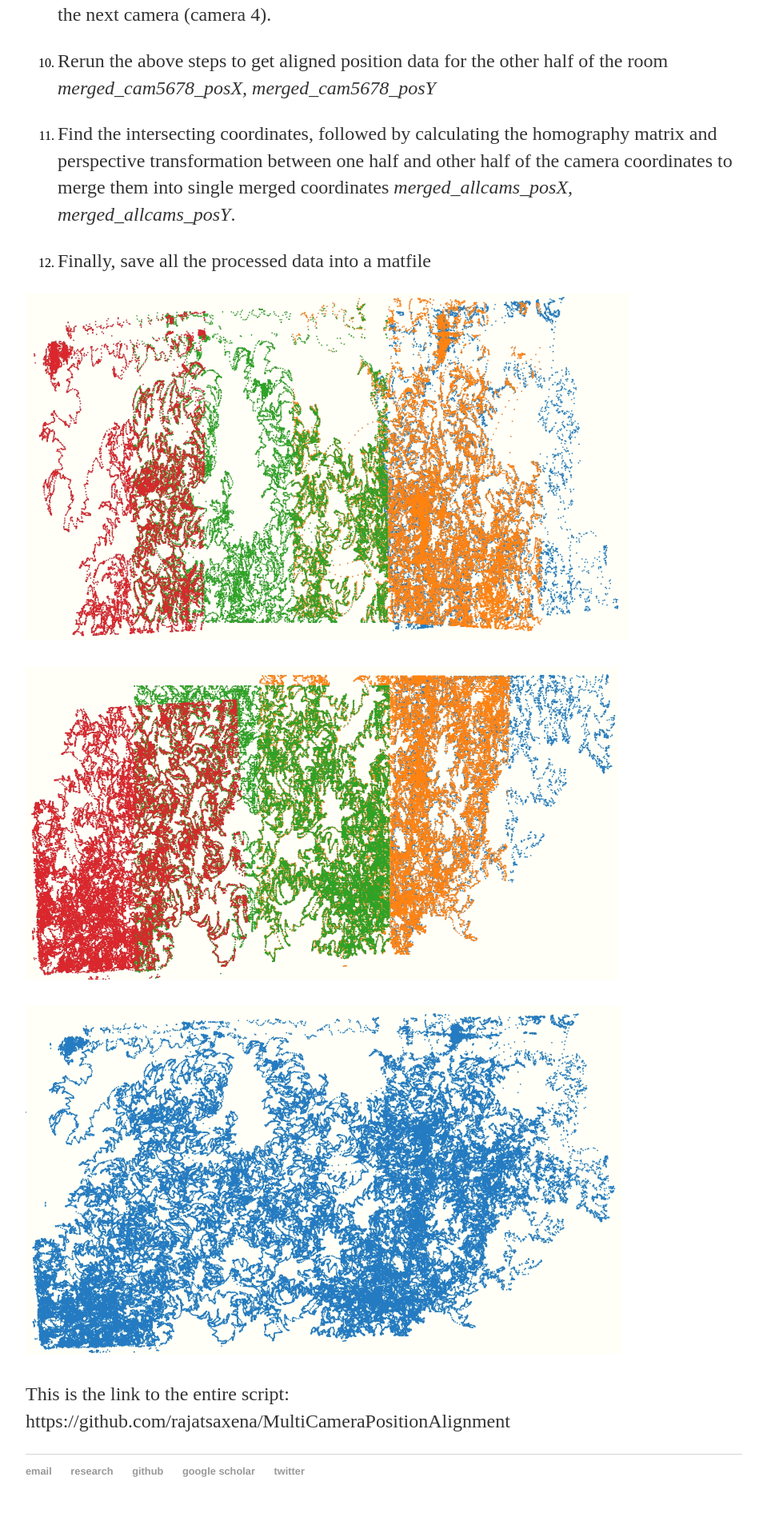
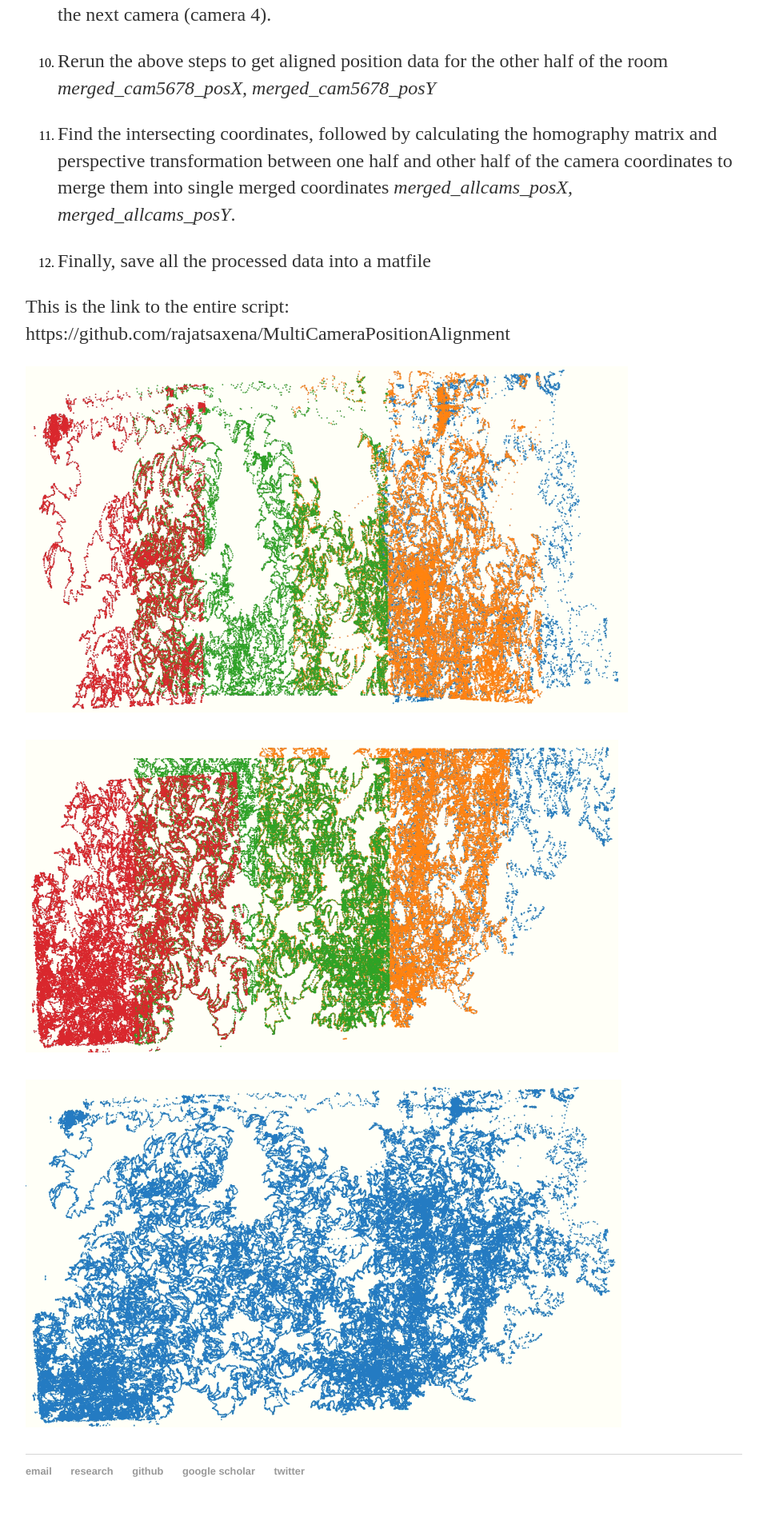
Before and after one commit to rajatsaxena/rajatsaxena.github.io, a Jekyll site: the page built from _posts/2019-07-26-Position-Data-Alignment-Multiple-Cameras.md, in a window 1280 px wide. Shown: the part 2181-4088 px from the top of the page at 80% size, without its empty margins (160-1119 px from the left). Built offline with Jekyll 4.4.1, drawn with Linux system fonts in a browser that asks for light colours; comment, search, counter and statistics services are not loaded.

Commit message:
Update 2019-07-26-Position-Data-Alignment-Multiple-Cameras.md

```diff
--- a/_posts/2019-07-26-Position-Data-Alignment-Multiple-Cameras.md
+++ b/_posts/2019-07-26-Position-Data-Alignment-Multiple-Cameras.md
@@ -34,11 +34,10 @@
 
 13. Finally, save all the processed data into a matfile
 
-<img src="https://rajatsaxena.github.io//images//cam1234.PNG" alt="Camera1234">
+This is the link to the entire script: https://github.com/rajatsaxena/MultiCameraPositionAlignment
 
-<img src="https://rajatsaxena.github.io//images//cam5678.PNG" alt="Camera5678">
+<img src="https://rajatsaxena.github.io//images//cam1234.PNG" title="Camera1234">
 
-<img src="https://rajatsaxena.github.io//images//allcameras.PNG" alt="AllCameras">
+<img src="https://rajatsaxena.github.io//images//cam5678.PNG" title="Camera5678">
 
-
-This is the link to the entire script: https://github.com/rajatsaxena/MultiCameraPositionAlignment
+<img src="https://rajatsaxena.github.io//images//allcameras.PNG" title="AllCameras">
```
